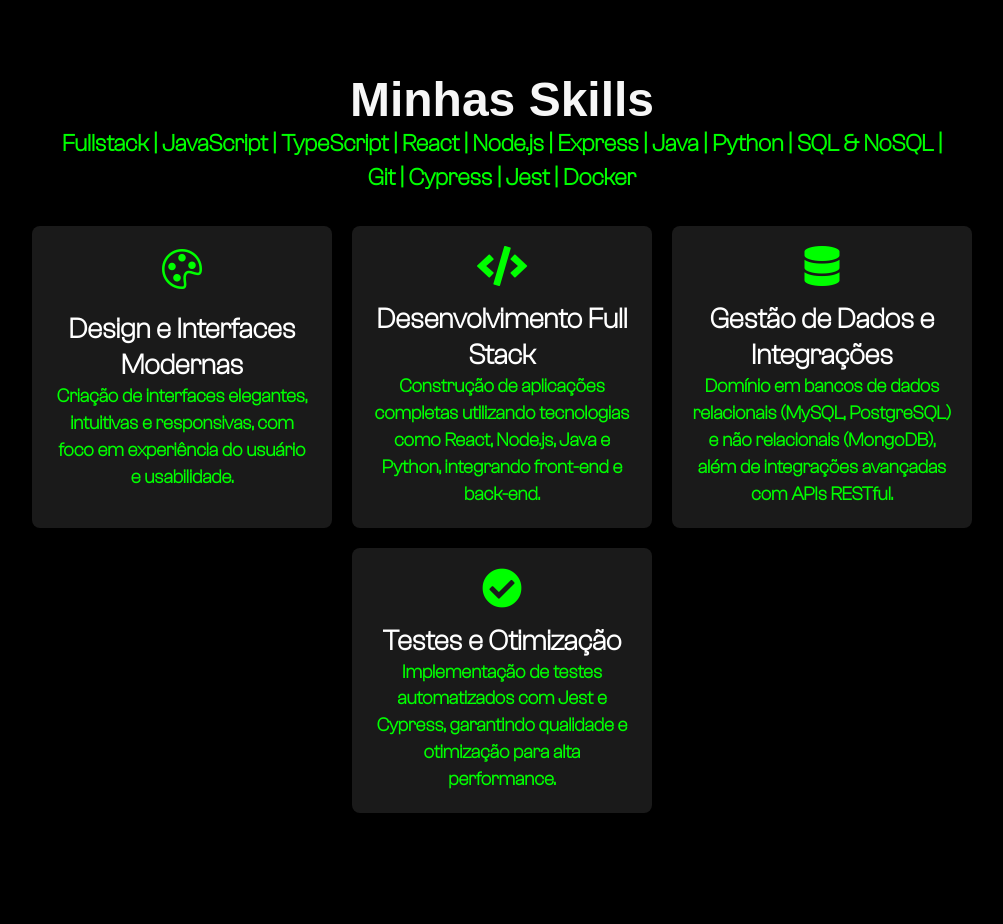
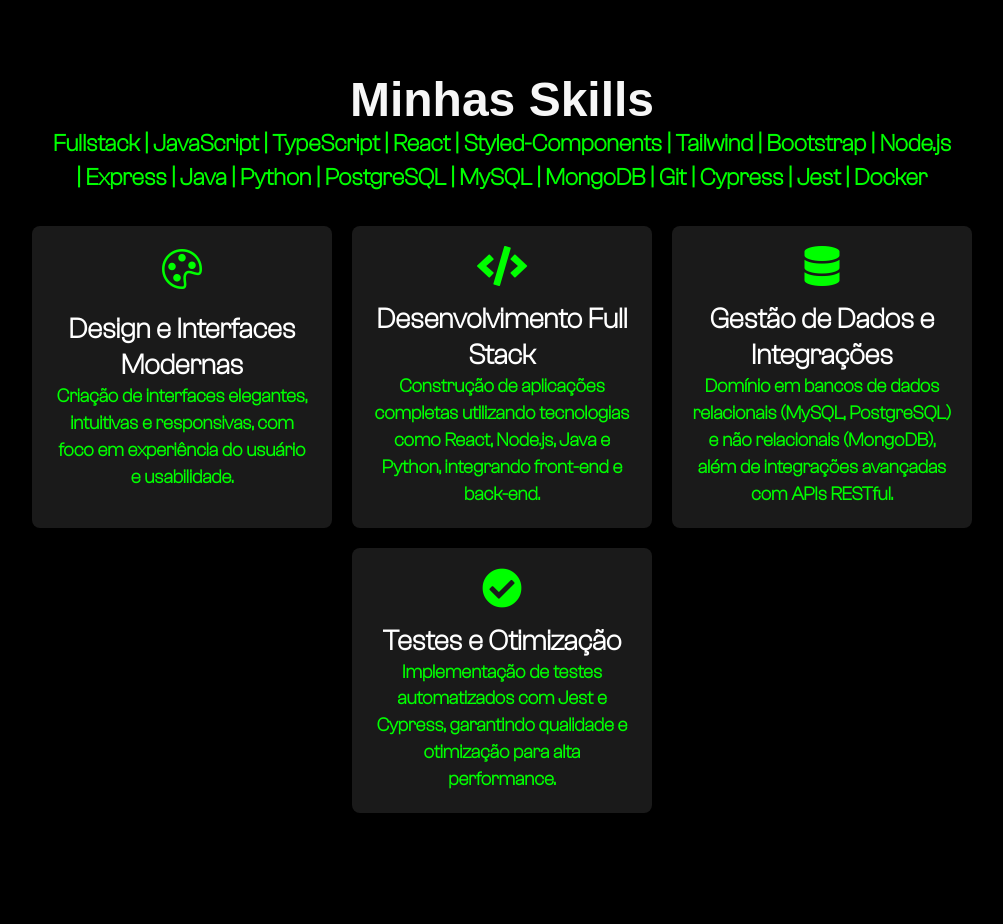
Before and after one commit to Wesnei/landing-page-wesnei, a plain HTML site: page index.html in a window 1280 px wide. Shown: the part 1640-2564 px from the top of the page, without its empty margins (138-1141 px from the left). Drawn offline with nearby package versions, Linux system fonts and the light colour scheme; a web font is replaced by a local one.

Commit message:
update: atualizando skils

```diff
--- a/index.html
+++ b/index.html
@@ -141,7 +141,7 @@
                 <div class="headline-skills">
                     <div class="text-headline-skills" data-aos="fade-up" data-aos-delay="200" data-aos-duration="1000">
                         <h2>Minhas Skills</h2>
-                        <p>Fullstack | JavaScript | TypeScript | React | Node.js | Express | Java | Python | SQL & NoSQL | Git | Cypress | Jest | Docker</p>
+                        <p>Fullstack | JavaScript | TypeScript | React | Styled-Components | Tailwind | Bootstrap | Node.js | Express | Java | Python | PostgreSQL | MySQL | MongoDB | Git | Cypress | Jest | Docker</p>
                     </div>
                 </div>
                 <div class="conteudo-skills">
```
